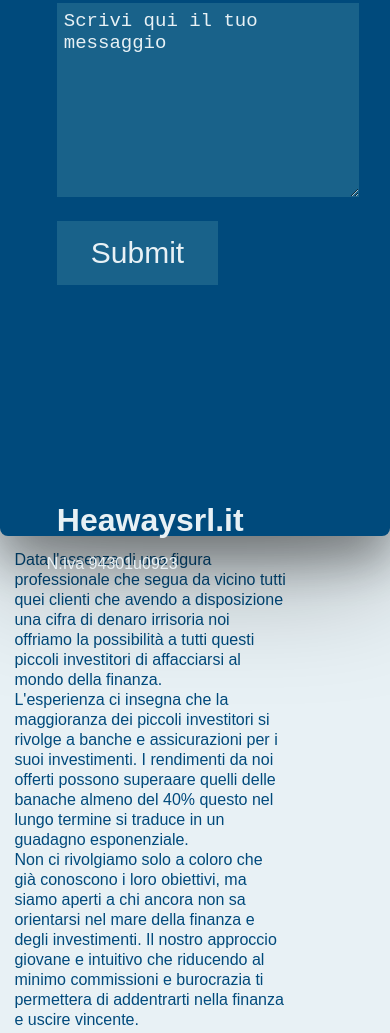
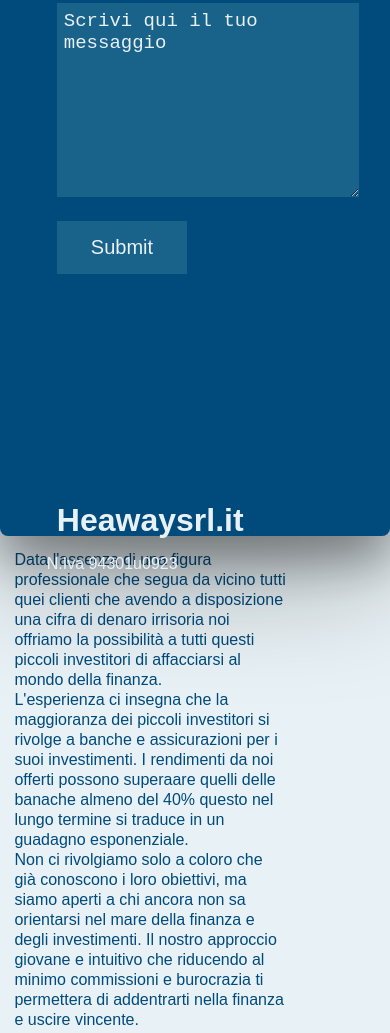
Before and after one commit to MonkeyChef4459/HeadwaySrl, a plain HTML site: page index.html in a window 390 px wide. Shown: the part 1996-3029 px from the top of the page. Drawn offline with Linux system fonts and the light colour scheme; a web font is replaced by a local one.

Commit message:
Update style.css

```diff
--- a/style.css
+++ b/style.css
@@ -679,7 +679,7 @@ a:hover{
     #invia{
         margin: 10px;
         padding: 15px 34px 15px 34px;
-        font-size: 30px;
-        border-radius: 0;
+        font-size: 20px;
+        border-radius: -10px;
     }
 }
```
